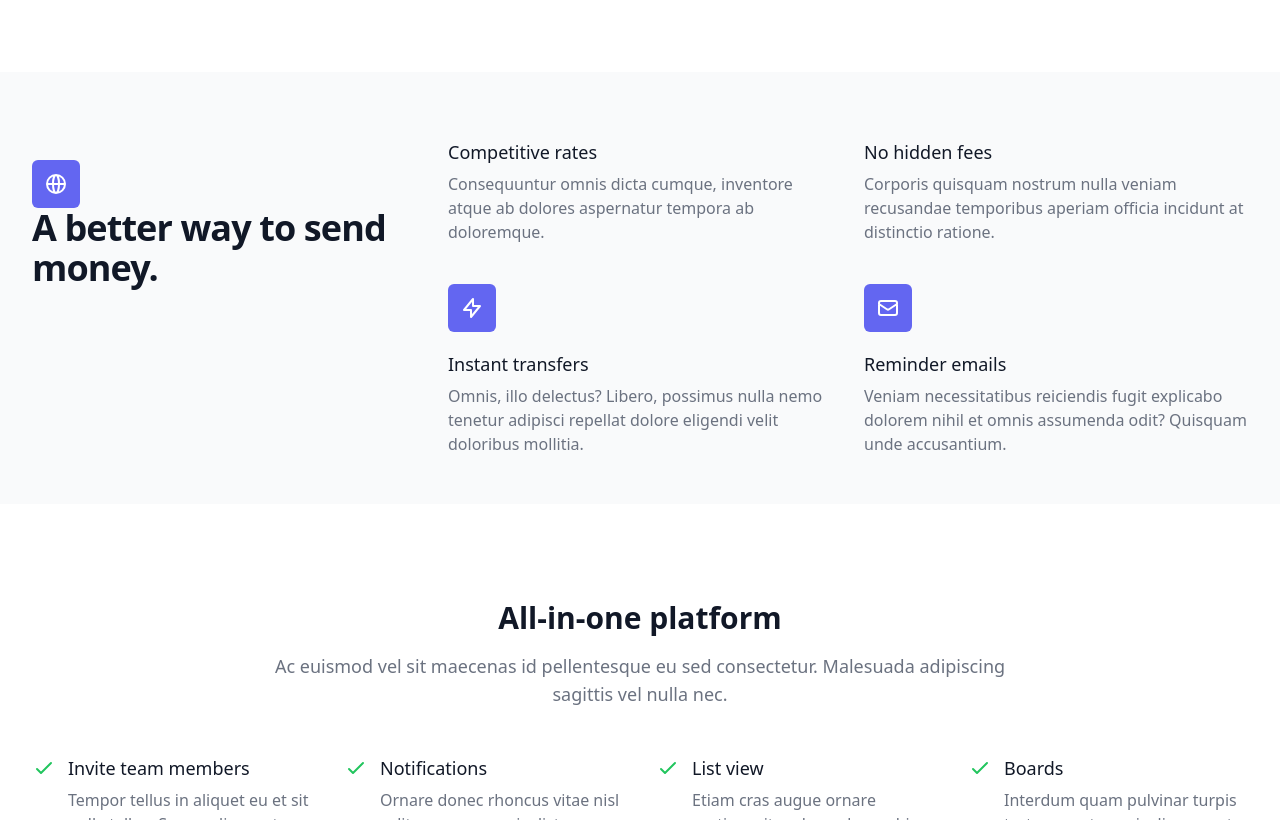
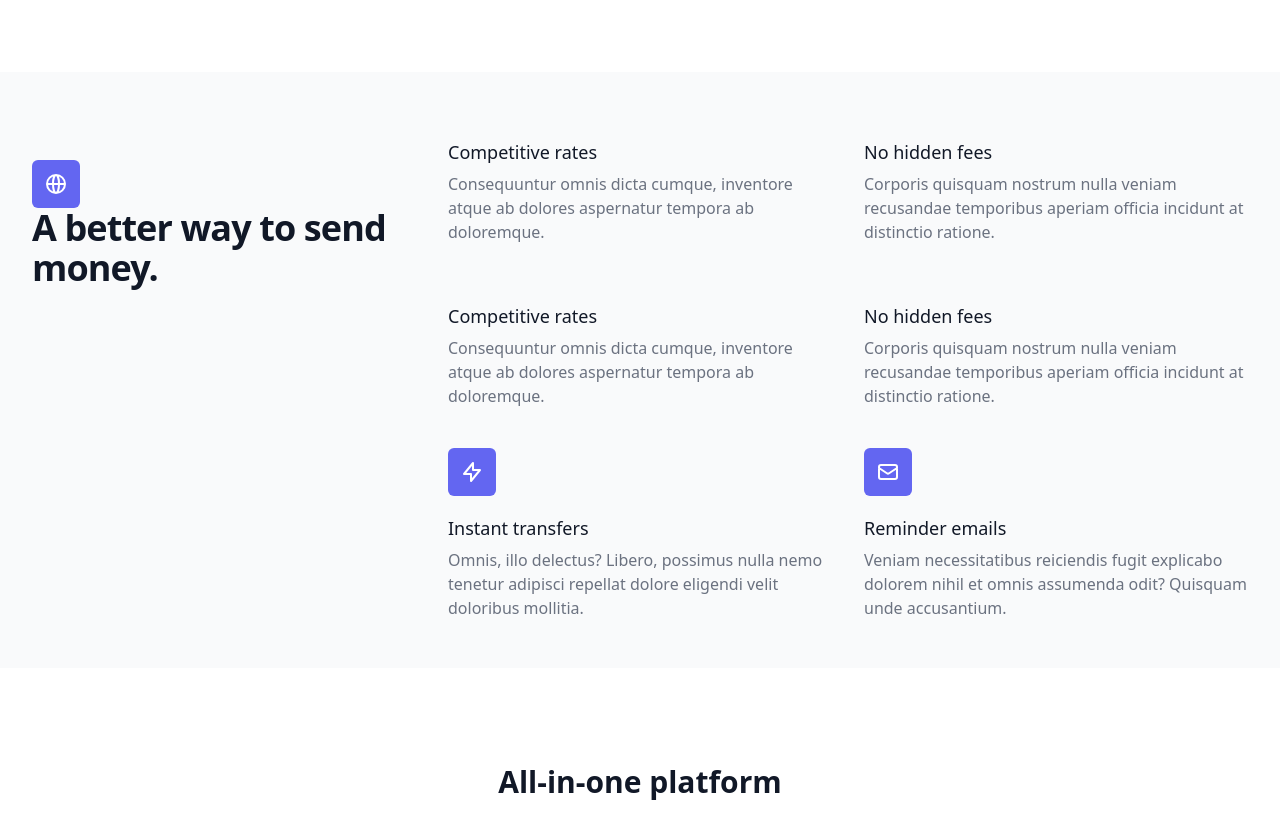
Before and after one commit to Chacha-A-Chacha/events_page-tailwindcss-, a website: page src/index.html in a window 1280 px wide. Shown: the part 740-1560 px from the top of the page. Drawn offline with Linux system fonts and the light colour scheme.

Commit message:
modified:   src/index.html

```diff
--- a/src/index.html
+++ b/src/index.html
@@ -58,8 +58,11 @@
                             send money.
                         </h2>
                     </div>
-                    <dl
-                        class="mt-10 space-y-10 sm:space-y-0 sm:grid sm:grid-cols-2 sm:gap-x-8 sm:gap-y-10 lg:mt-0 lg:col-span-2">
+
+
+
+
+                    <dl class="mt-10 space-y-10 sm:space-y-0 sm:grid sm:grid-cols-2 sm:gap-x-8 sm:gap-y-10 lg:mt-0 lg:col-span-2">
                         <div>
                             <dt>
 
@@ -77,14 +80,29 @@
                             <dd class="mt-2 text-base text-gray-500">Corporis quisquam nostrum nulla veniam recusandae
                                 temporibus aperiam officia incidunt at distinctio ratione.</dd>
                         </div>
+                        <div>
+                            <dt>
+
+                                <p class="mt-5 text-lg leading-6 font-medium text-gray-900">Competitive rates</p>
+                            </dt>
+                            <dd class="mt-2 text-base text-gray-500">Consequuntur omnis dicta cumque, inventore atque ab
+                                dolores aspernatur tempora ab doloremque.</dd>
+                        </div>
 
                         <div>
                             <dt>
-                                <div
-                                    class="flex items-center justify-center h-12 w-12 rounded-md bg-indigo-500 text-white">
+
+                                <p class="mt-5 text-lg leading-6 font-medium text-gray-900">No hidden fees</p>
+                            </dt>
+                            <dd class="mt-2 text-base text-gray-500">Corporis quisquam nostrum nulla veniam recusandae
+                                temporibus aperiam officia incidunt at distinctio ratione.</dd>
+                        </div>
+                        <div>
+                            <dt>
+                                <div class="flex items-center justify-center h-12 w-12 rounded-md bg-indigo-500 text-white">
                                     <!-- Heroicon name: outline/lightning-bolt -->
-                                    <svg class="h-6 w-6" xmlns="http://www.w3.org/2000/svg" fill="none"
-                                        viewBox="0 0 24 24" stroke="currentColor" aria-hidden="true">
+                                    <svg class="h-6 w-6" xmlns="http://www.w3.org/2000/svg" fill="none" viewBox="0 0 24 24"
+                                        stroke="currentColor" aria-hidden="true">
                                         <path stroke-linecap="round" stroke-linejoin="round" stroke-width="2"
                                             d="M13 10V3L4 14h7v7l9-11h-7z" />
                                     </svg>
@@ -97,11 +115,10 @@
 
                         <div>
                             <dt>
-                                <div
-                                    class="flex items-center justify-center h-12 w-12 rounded-md bg-indigo-500 text-white">
+                                <div class="flex items-center justify-center h-12 w-12 rounded-md bg-indigo-500 text-white">
                                     <!-- Heroicon name: outline/mail -->
-                                    <svg class="h-6 w-6" xmlns="http://www.w3.org/2000/svg" fill="none"
-                                        viewBox="0 0 24 24" stroke="currentColor" aria-hidden="true">
+                                    <svg class="h-6 w-6" xmlns="http://www.w3.org/2000/svg" fill="none" viewBox="0 0 24 24"
+                                        stroke="currentColor" aria-hidden="true">
                                         <path stroke-linecap="round" stroke-linejoin="round" stroke-width="2"
                                             d="M3 8l7.89 5.26a2 2 0 002.22 0L21 8M5 19h14a2 2 0 002-2V7a2 2 0 00-2-2H5a2 2 0 00-2 2v10a2 2 0 002 2z" />
                                     </svg>
```
